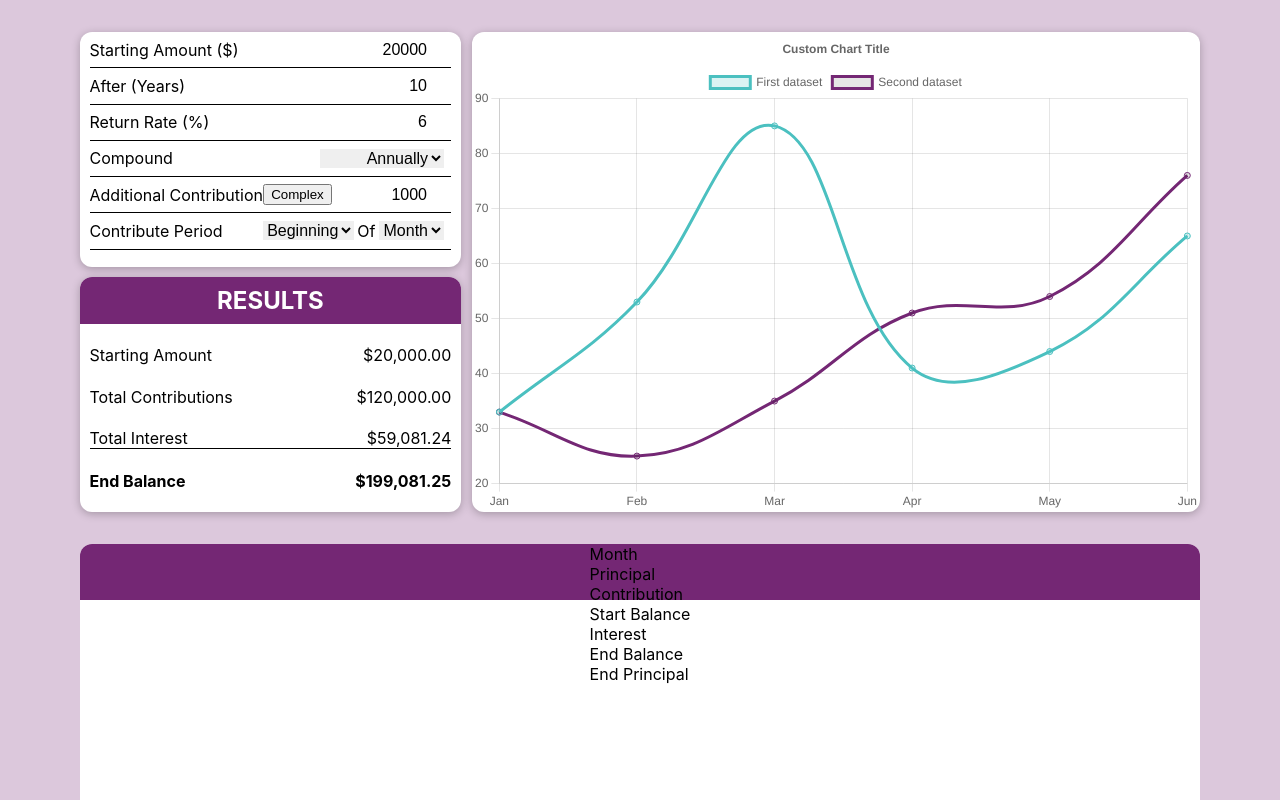
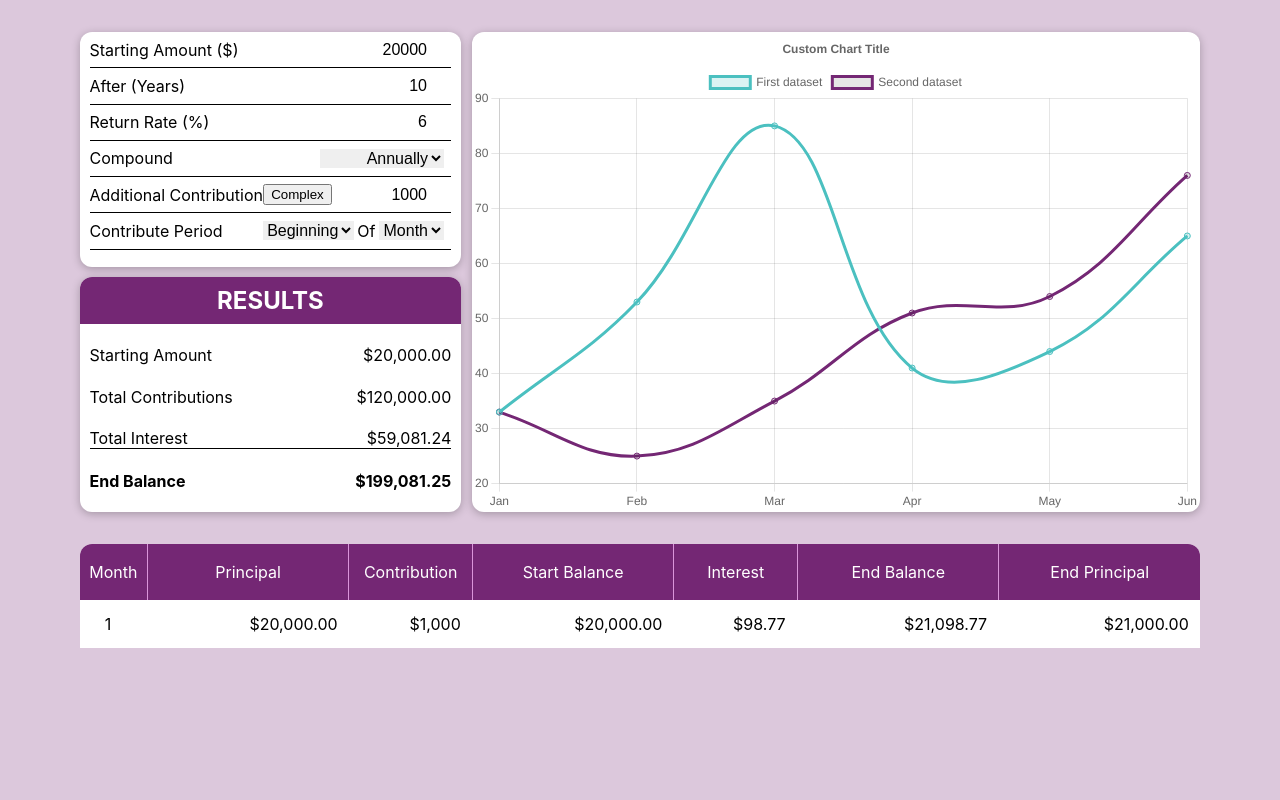
Before and after one commit to Jonjo7Dia/investment-calculator, a React (Create React App) app: page / in a window 1280 px wide. Shown: the top 800 px of the page. Built offline with nearby package versions, Linux system fonts and the light colour scheme.

Commit message:
layout for indepth results created

```diff
--- /dev/null
+++ b/src/components/ResultsTable/Result.js
@@ -0,0 +1,17 @@
+import classes from './Result.module.css';
+
+function Result(){
+    return <div className={classes.tableResult}>
+        <div className={classes.month}><span>1</span></div>
+        <div className={classes.bigValue}><span>$20,000.00</span></div>
+        <div className={classes.smallValue}><span>$1,000</span></div>
+        <div className={classes.bigValue}><span>$20,000.00</span></div>
+        <div className={classes.smallValue}><span>$98.77</span></div>
+        <div className={classes.bigValue}><span>$21,098.77	</span></div>
+        <div className={classes.bigValue}><span>$21,000.00</span></div>
+
+
+    </div>
+}
+
+export default Result;
--- /dev/null
+++ b/src/components/ResultsTable/Result.module.css
@@ -0,0 +1,37 @@
+.tableResult {
+    width: 100%;
+    height: 3rem;
+    display: flex;
+    flex-direction: row;
+}
+
+.tableResult div {
+    height: 100%;
+    display: flex;
+
+    padding-right: 1%;
+    box-sizing: border-box;
+}
+.month {
+    width: 6%;
+
+  }
+  .bigValue {
+    width: 18%;
+  }
+  .smallValue {
+    width: 11%;
+  }
+  .tableResult span {
+      width: 100%;
+      height:100%;
+      display: flex;
+    justify-content: right;
+    align-items: center;
+
+  }
+
+  .month span{
+    justify-content: center;
+    align-items: center;
+  }
--- a/src/components/ResultsTable/ResultsTable.js
+++ b/src/components/ResultsTable/ResultsTable.js
@@ -1,9 +1,10 @@
 import classes from './ResultsTable.module.css';
 import ResultsTableHeader from './ResultsTableHeader';
+import Result from './Result';
 function ResultsTable(){
     return <div className={classes.resultsTable}>
         <ResultsTableHeader />
-
+        <Result />
     </div>
 }
 
--- a/src/components/ResultsTable/ResultsTable.module.css
+++ b/src/components/ResultsTable/ResultsTable.module.css
@@ -1,10 +1,10 @@
 .resultsTable {
   width: 70rem;
   display: flex;
-  flex-direction: row;
+  flex-direction: column;
   margin: 2rem auto;
   justify-content: space-between;
-  height: 30rem;
+
   background-color: white;
   border-radius: 12px 12px 0 0;
 }
--- a/src/components/ResultsTable/ResultsTableHeader.js
+++ b/src/components/ResultsTable/ResultsTableHeader.js
@@ -3,13 +3,13 @@ import classes from "./ResultsTableHeader.module.css";
 function ResultsTableHeader(){
  return <div className={classes.resultsTableHeader}>
      <ul>
-         <li>Month</li>
-         <li>Principal</li>
-         <li>Contribution</li>
-         <li>Start Balance</li>
-         <li>Interest</li>
-         <li>End Balance</li>
-         <li>End Principal</li>
+         <li className={classes.month}>Month</li>
+         <li className={classes.bigValue}>Principal</li>
+         <li className={classes.smallValue}>Contribution</li>
+         <li className={classes.bigValue}>Start Balance</li>
+         <li className={classes.smallValue}>Interest</li>
+         <li className={classes.bigValue}>End Balance</li>
+         <li className={classes.bigValue}>End Principal</li>
      </ul>
  </div>
 }
--- a/src/components/ResultsTable/ResultsTableHeader.module.css
+++ b/src/components/ResultsTable/ResultsTableHeader.module.css
@@ -2,8 +2,41 @@
   height: 3.5rem;
   width: 100%;
   background-color: #742774;
-    border-radius: 12px 12px 0 0 ;
+  border-radius: 12px 12px 0 0;
   display: flex;
   justify-content: center;
   align-items: center;
 }
+
+.resultsTableHeader ul {
+  width: 100%;
+  display: flex;
+  flex-direction: row;
+  height: 100%;
+  justify-content: space-between;
+  align-items: center;
+  color: white;
+}
+
+.month {
+  width: 6%;
+}
+.bigValue {
+  width: 18%;
+}
+.smallValue {
+  width: 11%;
+}
+.resultsTableHeader li {
+  display: flex;
+  align-items: center;
+  justify-content: center;
+  height: 100%;
+  text-align: center;
+}
+
+.resultsTableHeader li:not(:last-child) {
+  border-right-style: solid;
+  border-right-color: #da95da;
+  border-right-width: 1px;
+}
```
Lines whose indentation alone changed are shown as unchanged.
